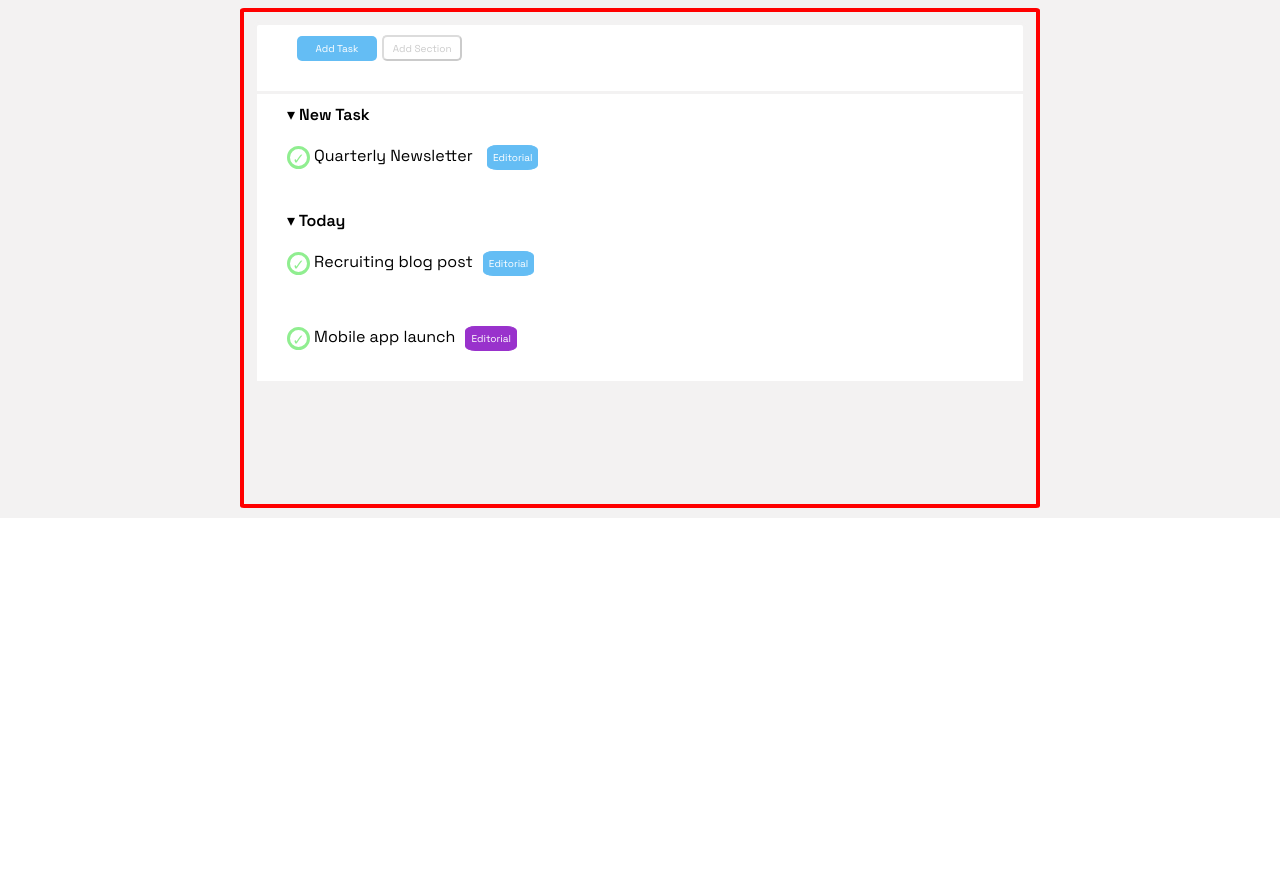
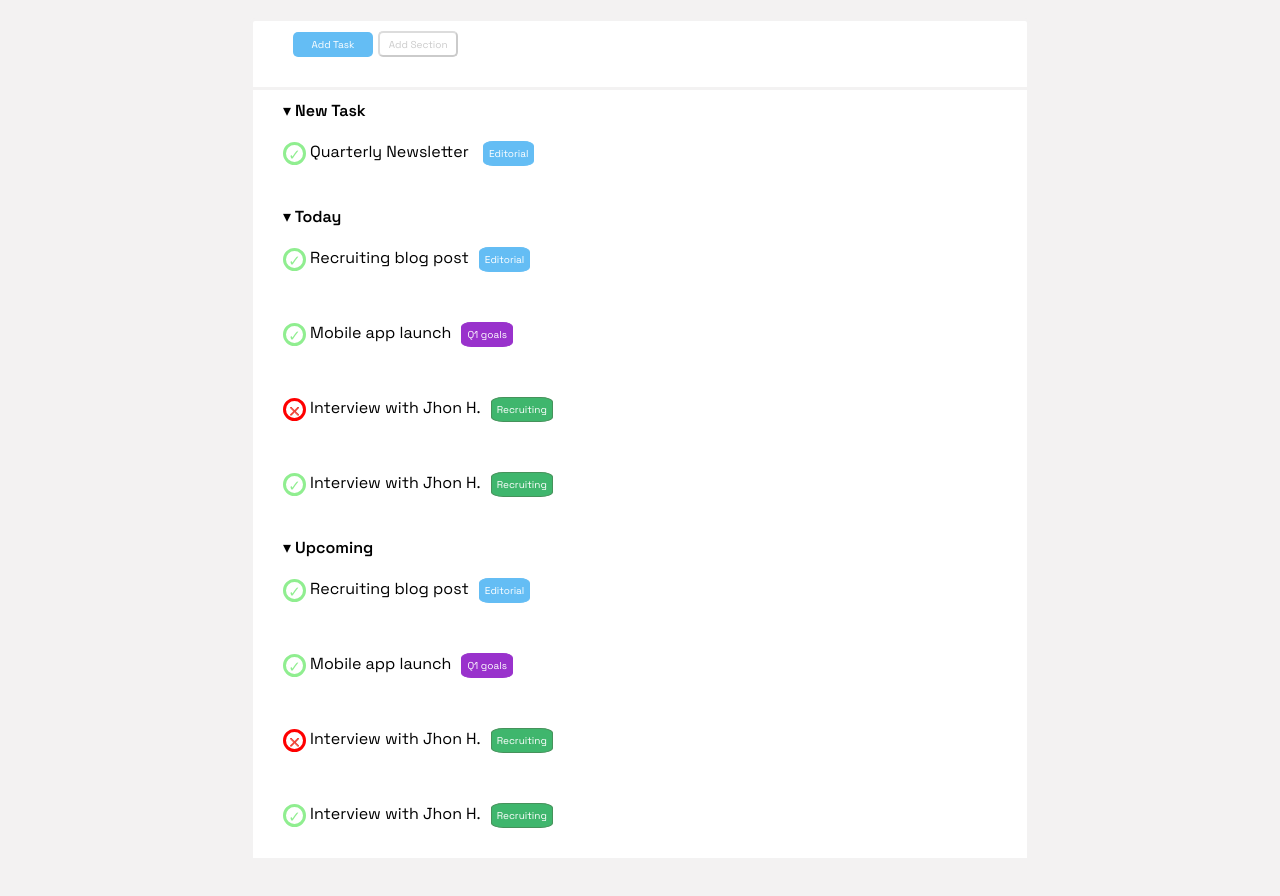
Before and after one commit to EnricoCirilli/html-css-toboolist, a plain HTML site: page index.html in a window 1280 px wide. Shown: the part 76-972 px from the top of the page. Before the commit the page ends 800 px from the top, so only its background shows below. Drawn offline with Linux system fonts and the light colour scheme.

Commit message:
add: adding lists main part html and css

```diff
--- a/css/style.css
+++ b/css/style.css
@@ -23,13 +23,13 @@ main{
 }
 /* Content main */
 .content-main{
-    height: 500px;
+    height: 1000px;
     width: 800px;
     margin: auto;
     text-align: left;
     border-radius: 0.5%;
     padding: 10px;
-    border: 4px solid red;
+
 }
 /* Button */
 .content-main-1{
@@ -92,6 +92,14 @@ button{
     border-radius: 20%;
     color: white;
 }
+.button-editorial2{
+    font-size: x-small;
+    background-color: rgb(63, 182, 109);
+    border: 1px solid  rgb(70, 146, 91);
+    border-radius: 20%;
+    color: white;
+}
+
 .checked-mark{
     font-size: 15px;
     color: lightgreen;
@@ -104,3 +112,15 @@ button{
     border-radius: 50%;
     border: 3px solid lightgreen;
 }
+.cross-mark{
+    font-size: 8px;
+    color: lightgreen;
+    background-color: white;
+    display: inline-block;
+    width: 23px;
+    height: 23px;
+    line-height: 20px;
+    text-align: center;
+    border-radius: 50%;
+    border: 3px solid red;
+}
--- a/index.html
+++ b/index.html
@@ -41,9 +41,31 @@
                         <li><span class="checked-mark">&#10003;</span> Recruiting blog post<button class="button-editorial">Editorial</button></li>
                     </ul>
                     <ul>
-                        <li><span class="checked-mark">&#10003;</span> Mobile app launch<button class="button-editorial1">Editorial</button></li>
+                        <li><span class="checked-mark">&#10003;</span> Mobile app launch<button class="button-editorial1">Q1 goals</button></li>
+                    </ul>
+                    <ul>
+                        <li><span class="cross-mark">&#10060;</span> Interview with Jhon H.<button class="button-editorial2">Recruiting</button></li>
+                    </ul>
+                    <ul>
+                        <li><span class="checked-mark">&#10003;</span> Interview with Jhon H.<button class="button-editorial2">Recruiting</button></li>
                     </ul>
             </ul>
+            <div class="content-main-2">
+                <ul>
+                    <li>&#9662;<strong> Upcoming</strong></li>
+                        <ul>
+                            <li><span class="checked-mark">&#10003;</span> Recruiting blog post<button class="button-editorial">Editorial</button></li>
+                        </ul>
+                        <ul>
+                            <li><span class="checked-mark">&#10003;</span> Mobile app launch<button class="button-editorial1">Q1 goals</button></li>
+                        </ul>
+                        <ul>
+                            <li><span class="cross-mark">&#10060;</span> Interview with Jhon H.<button class="button-editorial2">Recruiting</button></li>
+                        </ul>
+                        <ul>
+                            <li><span class="checked-mark">&#10003;</span> Interview with Jhon H.<button class="button-editorial2">Recruiting</button></li>
+                        </ul>
+                </ul>
         </div>
       </div>
     </main>
```
